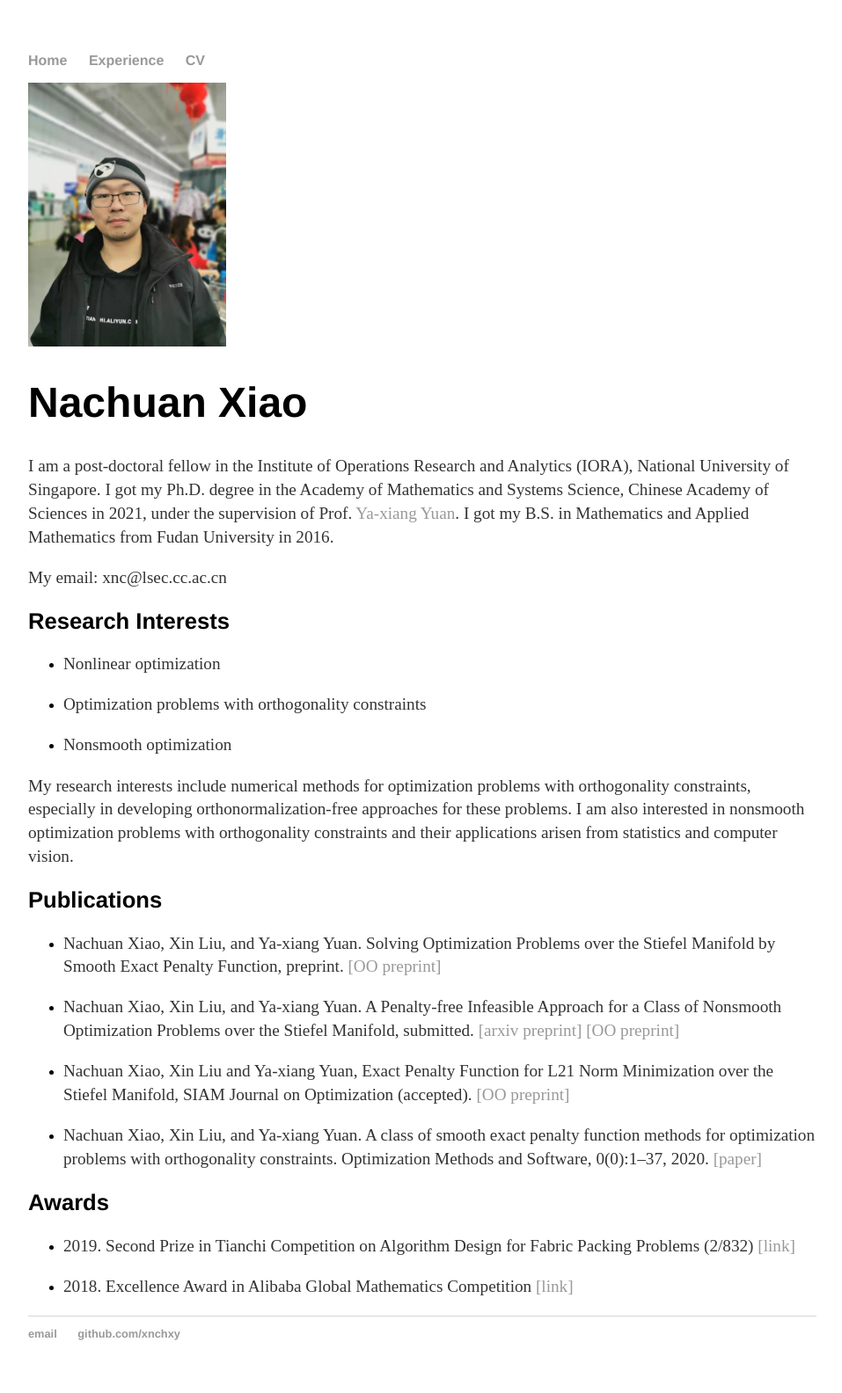
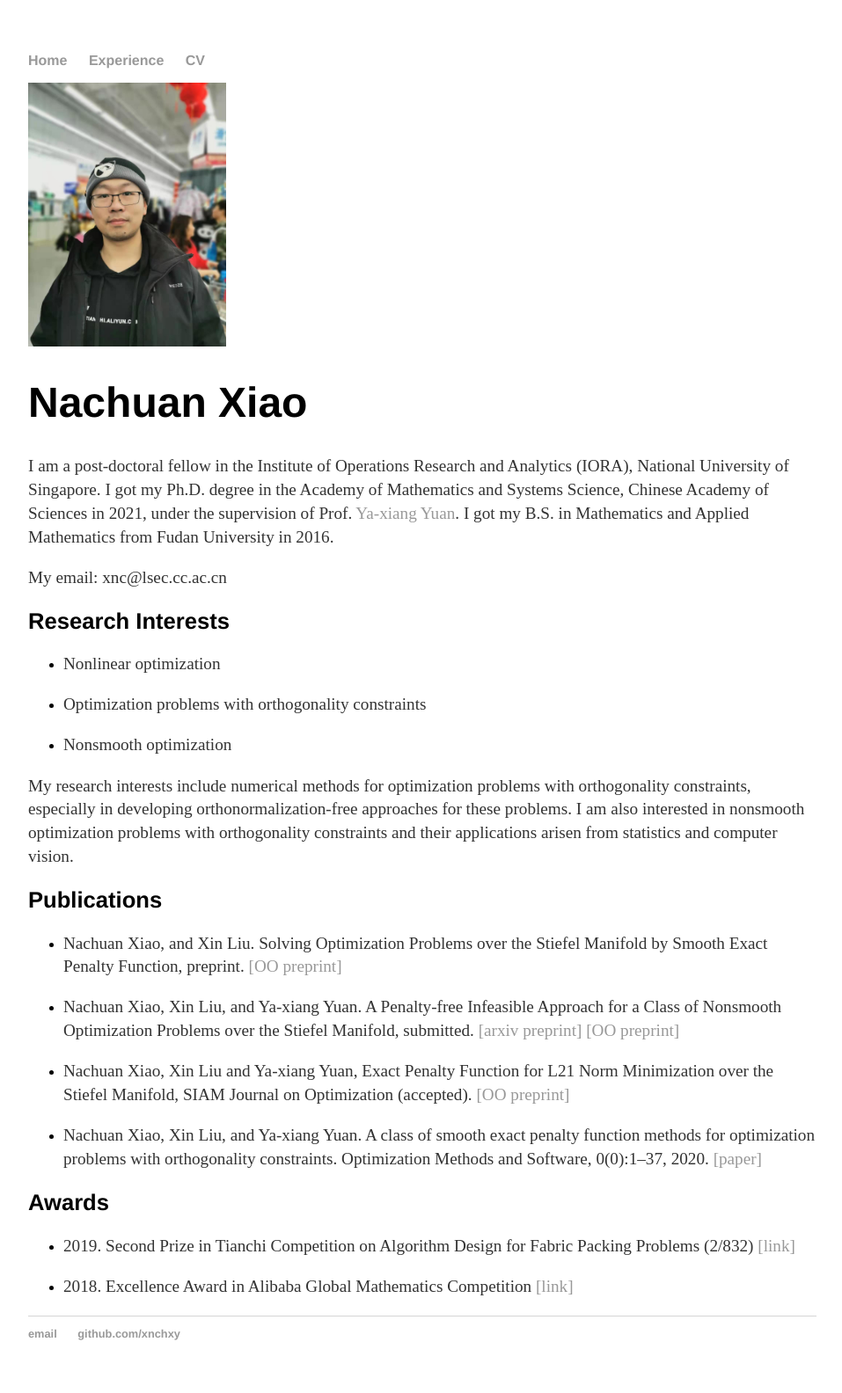
Before and after one commit to xnchxy/xnchxy.github.io, a Jekyll site: the page built from index.html, in a window 1280 px wide. Shown: the whole page at 88% size, without its empty margins (160-1117 px from the left). Built offline with Jekyll 4.4.1, drawn with Linux system fonts in a browser that asks for light colours.

Commit message:
Update index.html

```diff
--- a/index.html
+++ b/index.html
@@ -22,7 +22,7 @@
 <div class="about">
         <h2>Publications</h2>
 	<ul>
-		<li><p>Nachuan Xiao, Xin Liu, and Ya-xiang Yuan. Solving Optimization Problems over the Stiefel Manifold by Smooth Exact Penalty Function, preprint. <a href="http://www.optimization-online.org/DB_HTML/2021/10/8628.html">[OO preprint]</a></p></li>
+		<li><p>Nachuan Xiao, and Xin Liu. Solving Optimization Problems over the Stiefel Manifold by Smooth Exact Penalty Function, preprint. <a href="http://www.optimization-online.org/DB_HTML/2021/10/8628.html">[OO preprint]</a></p></li>
 		<li><p>Nachuan Xiao, Xin Liu, and Ya-xiang Yuan. A Penalty-free Infeasible Approach for a Class of Nonsmooth Optimization Problems over the Stiefel Manifold, submitted. <a href="https://arxiv.org/abs/2103.03514v2">[arxiv preprint] <a href="http://www.optimization-online.org/DB_HTML/2021/03/8285.html">[OO preprint]</a></p></li>
 		<li><p>Nachuan Xiao, Xin Liu and Ya-xiang Yuan, Exact Penalty Function for L21 Norm Minimization over the Stiefel Manifold, SIAM Journal on Optimization (accepted). <a href="http://www.optimization-online.org/DB_HTML/2020/07/7908.html">[OO preprint]  </a></p></li>
 		<li><p>Nachuan Xiao, Xin Liu, and Ya-xiang Yuan. A class of smooth exact penalty function methods for optimization problems with orthogonality constraints. Optimization Methods and Software, 0(0):1–37, 2020. <a href="https://www.tandfonline.com/doi/full/10.1080/10556788.2020.1852236?journalCode=goms20">[paper] </a></p></li>
```
